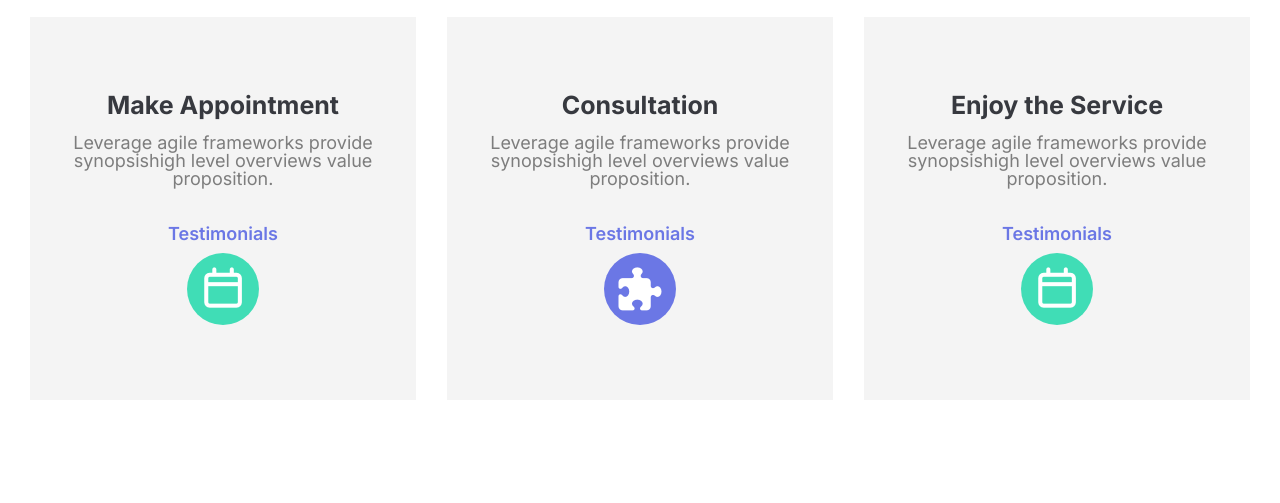
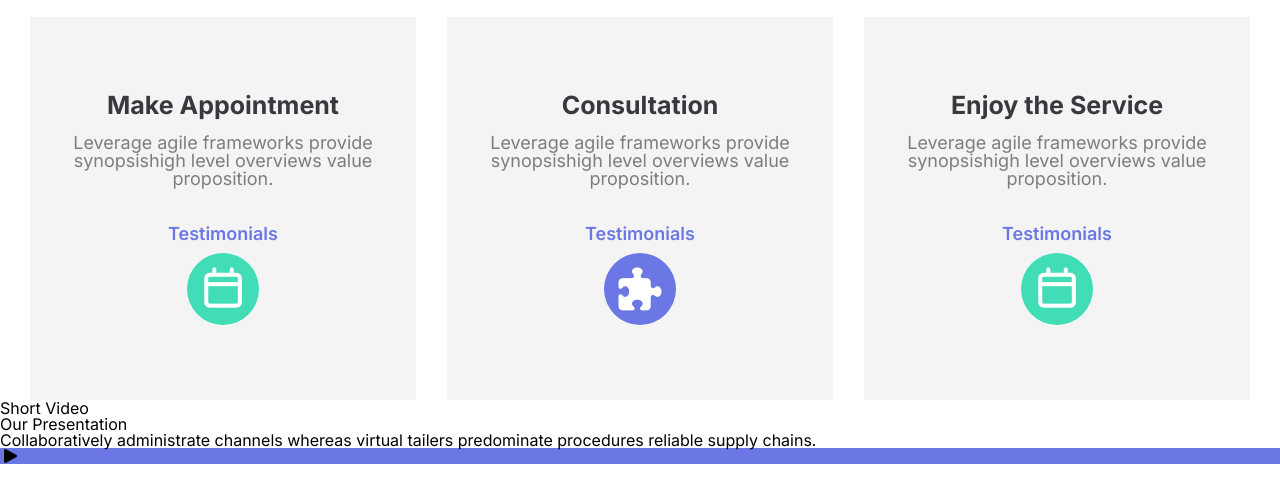
Before and after one commit to nicksarkisiani/white-collar, a plain HTML site: page index.html in a window 1280 px wide. Shown: the part 295-798 px from the top of the page. Drawn offline with nearby package versions, Linux system fonts and the light colour scheme.

Commit message:
basic structure of presentation

```diff
--- a/index.html
+++ b/index.html
@@ -111,7 +111,22 @@
 
 
         <section class="presentation-section">
+            <div class="presentation-content">
+                <div class="presentation-title">
+                    <h3>
+                        Short Video
+                    </h3>
 
+                    <h2>Our Presentation</h2>
+
+                    <p>Collaboratively administrate channels whereas virtual tailers
+                        predominate procedures reliable supply chains.</p>
+                </div>
+
+                <div class="presentation-icon purple-circle">
+                    <i class="fa-solid fa-play"></i>
+                </div>
+            </div>
         </section>
 
         <section class="about-section parent-container">
```
